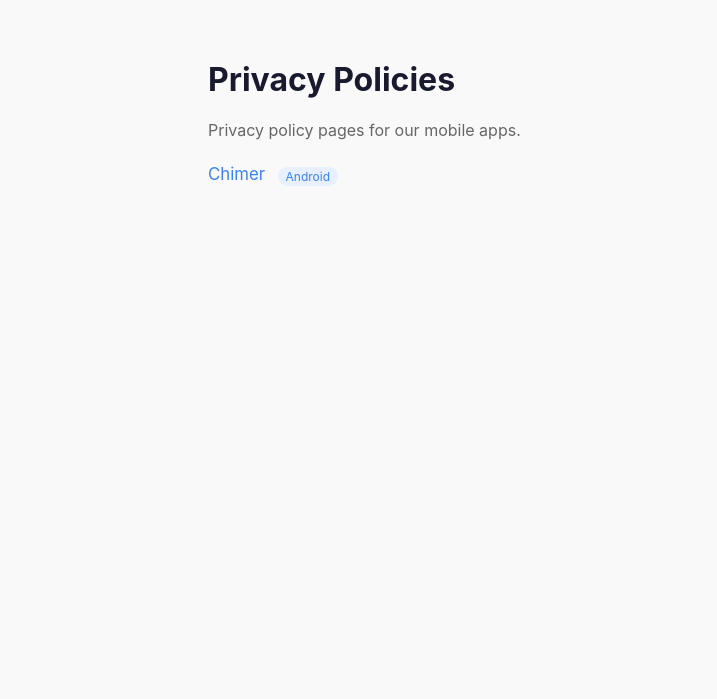
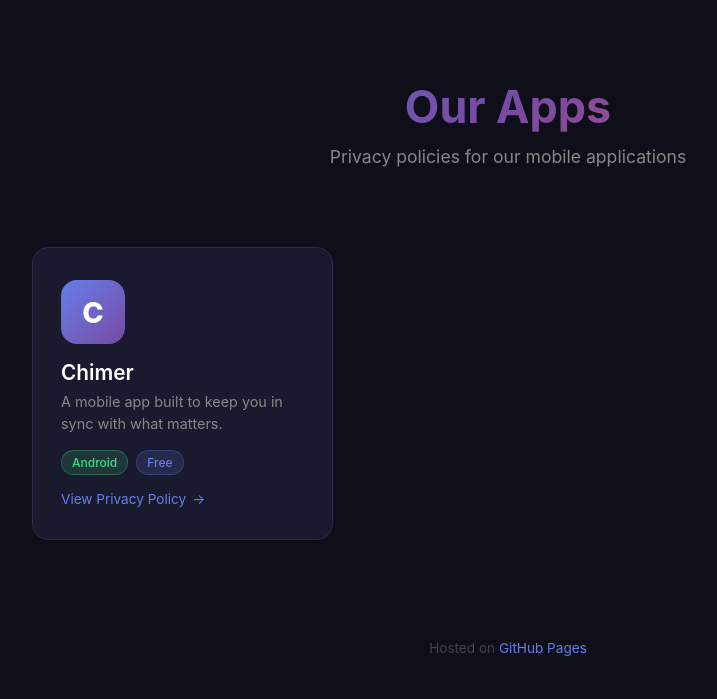
Before and after one commit to conmastacter/conmastacter.github.io, a plain HTML site: page index.html in a window 1280 px wide. Shown: the whole page, without its empty margins (132-849 px from the left). Drawn offline with Linux system fonts and the light colour scheme.

Commit message:
updated index

```diff
--- a/index.html
+++ b/index.html
@@ -3,52 +3,190 @@
 <head>
     <meta charset="UTF-8">
     <meta name="viewport" content="width=device-width, initial-scale=1.0">
-    <title>App Privacy Policies</title>
+    <title>Our Apps</title>
     <style>
+        * { margin: 0; padding: 0; box-sizing: border-box; }
+
         body {
             font-family: -apple-system, BlinkMacSystemFont, 'Segoe UI', Roboto, Oxygen, Ubuntu, sans-serif;
-            max-width: 600px;
-            margin: 60px auto;
-            padding: 0 16px;
-            color: #333;
-            background: #f9f9f9;
+            background: #0f0f1a;
+            color: #fff;
+            min-height: 100vh;
         }
-        h1 { color: #1a1a2e; }
-        p { color: #666; }
-        ul { list-style: none; padding: 0; margin-top: 24px; }
-        li { margin-bottom: 12px; }
-        a {
-            display: inline-block;
-            color: #3b82f6;
+
+        header {
+            text-align: center;
+            padding: 80px 20px 40px;
+        }
+
+        header h1 {
+            font-size: 2.8rem;
+            font-weight: 700;
+            background: linear-gradient(135deg, #667eea, #764ba2, #f64f59);
+            -webkit-background-clip: text;
+            -webkit-text-fill-color: transparent;
+            background-clip: text;
+            margin-bottom: 12px;
+        }
+
+        header p {
+            color: #888;
+            font-size: 1.1rem;
+        }
+
+        .apps-grid {
+            display: grid;
+            grid-template-columns: repeat(auto-fill, minmax(280px, 1fr));
+            gap: 24px;
+            max-width: 1000px;
+            margin: 40px auto;
+            padding: 0 24px;
+        }
+
+        .app-card {
+            background: #1a1a2e;
+            border: 1px solid #2a2a4a;
+            border-radius: 16px;
+            padding: 32px 28px;
             text-decoration: none;
-            font-size: 1.05em;
+            color: inherit;
+            transition: transform 0.2s ease, border-color 0.2s ease, box-shadow 0.2s ease;
+            display: flex;
+            flex-direction: column;
+            gap: 16px;
         }
-        a:hover { text-decoration: underline; }
+
+        .app-card:hover {
+            transform: translateY(-4px);
+            border-color: #667eea;
+            box-shadow: 0 12px 40px rgba(102, 126, 234, 0.2);
+        }
+
+        .app-icon {
+            width: 64px;
+            height: 64px;
+            border-radius: 16px;
+            display: flex;
+            align-items: center;
+            justify-content: center;
+            font-size: 1.8rem;
+            font-weight: 800;
+            background: linear-gradient(135deg, #667eea, #764ba2);
+            color: white;
+            flex-shrink: 0;
+        }
+
+        .app-info h2 {
+            font-size: 1.3rem;
+            font-weight: 600;
+            margin-bottom: 6px;
+            color: #fff;
+        }
+
+        .app-info p {
+            font-size: 0.9rem;
+            color: #888;
+            line-height: 1.5;
+        }
+
+        .app-meta {
+            display: flex;
+            gap: 8px;
+            flex-wrap: wrap;
+        }
+
         .tag {
-            font-size: 0.75em;
-            background: #e8f0fe;
-            color: #3b82f6;
-            padding: 2px 8px;
-            border-radius: 10px;
-            margin-left: 8px;
-            vertical-align: middle;
+            font-size: 0.75rem;
+            padding: 4px 10px;
+            border-radius: 20px;
+            font-weight: 500;
+        }
+
+        .tag-android {
+            background: rgba(61, 220, 132, 0.15);
+            color: #3ddc84;
+            border: 1px solid rgba(61, 220, 132, 0.3);
+        }
+
+        .tag-free {
+            background: rgba(102, 126, 234, 0.15);
+            color: #667eea;
+            border: 1px solid rgba(102, 126, 234, 0.3);
+        }
+
+        .privacy-link {
+            margin-top: auto;
+            font-size: 0.85rem;
+            color: #667eea;
+            display: flex;
+            align-items: center;
+            gap: 6px;
+        }
+
+        .privacy-link::after {
+            content: '→';
+            transition: transform 0.2s;
+        }
+
+        .app-card:hover .privacy-link::after {
+            transform: translateX(4px);
+        }
+
+        footer {
+            text-align: center;
+            padding: 60px 20px 40px;
+            color: #444;
+            font-size: 0.85rem;
+        }
+
+        footer a {
+            color: #667eea;
+            text-decoration: none;
         }
     </style>
 </head>
 <body>
-    <h1>Privacy Policies</h1>
-    <p>Privacy policy pages for our mobile apps.</p>
-    <ul>
-        <li>
-            <a href="chimer/privacy-policy.html">Chimer</a>
-            <span class="tag">Android</span>
-        </li>
-        <!-- Add new apps here:
-        <li>
-            <a href="appname/privacy-policy.html">App Name</a>
-            <span class="tag">Android</span>
-        </li>
+
+    <header>
+        <h1>Our Apps</h1>
+        <p>Privacy policies for our mobile applications</p>
+    </header>
+
+    <div class="apps-grid">
+
+        <a href="chimer/privacy-policy.html" class="app-card">
+            <div class="app-icon">C</div>
+            <div class="app-info">
+                <h2>Chimer</h2>
+                <p>A mobile app built to keep you in sync with what matters.</p>
+            </div>
+            <div class="app-meta">
+                <span class="tag tag-android">Android</span>
+                <span class="tag tag-free">Free</span>
+            </div>
+            <span class="privacy-link">View Privacy Policy</span>
+        </a>
+
+        <!-- Add new app cards here:
+        <a href="appname/privacy-policy.html" class="app-card">
+            <div class="app-icon">A</div>
+            <div class="app-info">
+                <h2>App Name</h2>
+                <p>Short description of the app.</p>
+            </div>
+            <div class="app-meta">
+                <span class="tag tag-android">Android</span>
+                <span class="tag tag-free">Free</span>
+            </div>
+            <span class="privacy-link">View Privacy Policy</span>
+        </a>
         -->
-    </ul>
+
+    </div>
+
+    <footer>
+        <p>Hosted on <a href="https://pages.github.com" target="_blank">GitHub Pages</a></p>
+    </footer>
+
 </body>
 </html>
```
